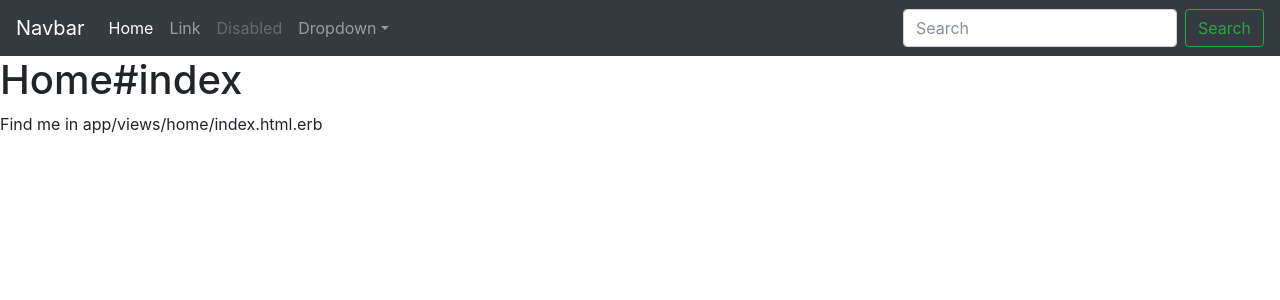
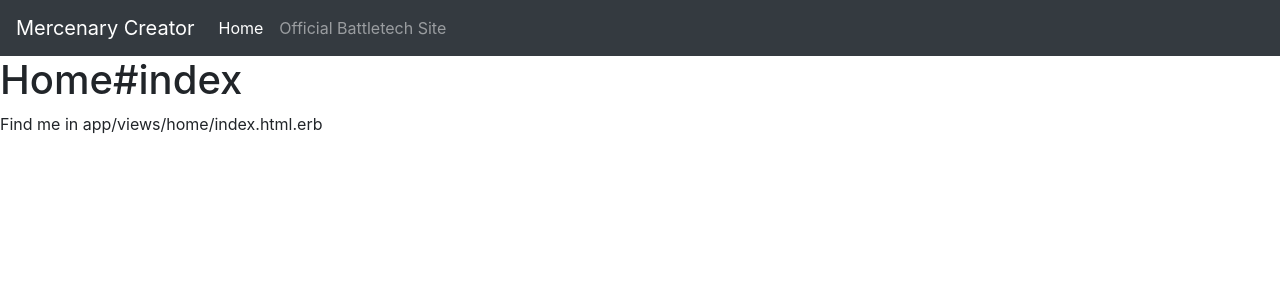
Before and after one commit to ktrainer2885/MercenaryCreator, a Rails app: page / in a window 1280 px wide. Shown: the top 300 px of the page. Run offline with Rails 7, Linux system fonts and the light colour scheme; style sheets or scripts are compiled from the project's sources; some libraries are stand-ins or nearby versions.

Commit message:
Setting up landing page for rails server. Similiar to mockup. Still needs some buttons. (LOGIN!)

```diff
--- a/app/views/layouts/_navigation.html.erb
+++ b/app/views/layouts/_navigation.html.erb
@@ -1,32 +1,20 @@
 <nav class="navbar navbar-expand-md navbar-dark bg-dark">
-      <a class="navbar-brand" href="#">Navbar</a>
-      <button class="navbar-toggler" type="button" data-toggle="collapse" data-target="#navbarsExampleDefault" aria-controls="navbarsExampleDefault" aria-expanded="false" aria-label="Toggle navigation">
+  <a class="navbar-brand" href="#">Mercenary Creator</a>
+  <button class="navbar-toggler" type="button" data-toggle="collapse" data-target="#navbarsExampleDefault" aria-controls="navbarsExampleDefault"
+    aria-expanded="false" aria-label="Toggle navigation">
     <span class="navbar-toggler-icon"></span>
   </button>
 
   <div class="collapse navbar-collapse" id="navbarsExampleDefault">
     <ul class="navbar-nav mr-auto">
       <li class="nav-item active">
-            <a class="nav-link" href="#">Home <span class="sr-only">(current)</span></a>
+        <a class="nav-link" href="#">Home
+          <span class="sr-only">(current)</span>
+        </a>
       </li>
       <li class="nav-item">
-            <a class="nav-link" href="#">Link</a>
-          </li>
-          <li class="nav-item">
-            <a class="nav-link disabled" href="#">Disabled</a>
-          </li>
-          <li class="nav-item dropdown">
-            <a class="nav-link dropdown-toggle" href="http://example.com" id="dropdown01" data-toggle="dropdown" aria-haspopup="true" aria-expanded="false">Dropdown</a>
-            <div class="dropdown-menu" aria-labelledby="dropdown01">
-              <a class="dropdown-item" href="#">Action</a>
-              <a class="dropdown-item" href="#">Another action</a>
-              <a class="dropdown-item" href="#">Something else here</a>
-            </div>
+        <a class="nav-link" href="http://bg.battletech.com">Official Battletech Site</a>
       </li>
     </ul>
-        <form class="form-inline my-2 my-lg-0">
-          <input class="form-control mr-sm-2" type="text" placeholder="Search" aria-label="Search">
-          <button class="btn btn-outline-success my-2 my-sm-0" type="submit">Search</button>
-        </form>
   </div>
 </nav>
--- a/app/views/layouts/application.html.erb
+++ b/app/views/layouts/application.html.erb
@@ -1,10 +1,18 @@
 <!DOCTYPE html>
 <html>
+
 <head>
-    <title>Csci3340Starter</title>
+  <meta charset="utf-8">
+  <meta name="viewport" content="width=device-width, initial-scale=1, shrink-to-fit=no">
+  <meta name="description" content="Mercenary Creator">
+  <meta name="author" content="Rogelio Sergio Ramirez III, Austin, ???">
+  <link rel="icon" href="http://bg.battletech.com/bt_icon.png?x64300">
+  <title>Battletech's Mercenary Creator</title>
+
   <%= csrf_meta_tags %>
 
-	<link rel="stylesheet" href="https://maxcdn.bootstrapcdn.com/bootstrap/4.0.0-beta.2/css/bootstrap.min.css" integrity="sha384-PsH8R72JQ3SOdhVi3uxftmaW6Vc51MKb0q5P2rRUpPvrszuE4W1povHYgTpBfshb" crossorigin="anonymous">
+    <link rel="stylesheet" href="https://maxcdn.bootstrapcdn.com/bootstrap/4.0.0-beta.2/css/bootstrap.min.css" integrity="sha384-PsH8R72JQ3SOdhVi3uxftmaW6Vc51MKb0q5P2rRUpPvrszuE4W1povHYgTpBfshb"
+      crossorigin="anonymous">
 
     <%= stylesheet_link_tag    'application', media: 'all', 'data-turbolinks-track': 'reload' %>
 
@@ -16,9 +24,13 @@
     <%= yield %>
 
 
-    <script src="https://code.jquery.com/jquery-3.2.1.slim.min.js" integrity="sha384-KJ3o2DKtIkvYIK3UENzmM7KCkRr/rE9/Qpg6aAZGJwFDMVNA/GpGFF93hXpG5KkN" crossorigin="anonymous"></script>
-	<script src="https://cdnjs.cloudflare.com/ajax/libs/popper.js/1.12.3/umd/popper.min.js" integrity="sha384-vFJXuSJphROIrBnz7yo7oB41mKfc8JzQZiCq4NCceLEaO4IHwicKwpJf9c9IpFgh" crossorigin="anonymous"></script>
-	<script src="https://maxcdn.bootstrapcdn.com/bootstrap/4.0.0-beta.2/js/bootstrap.min.js" integrity="sha384-alpBpkh1PFOepccYVYDB4do5UnbKysX5WZXm3XxPqe5iKTfUKjNkCk9SaVuEZflJ" crossorigin="anonymous"></script>
+      <script src="https://code.jquery.com/jquery-3.2.1.slim.min.js" integrity="sha384-KJ3o2DKtIkvYIK3UENzmM7KCkRr/rE9/Qpg6aAZGJwFDMVNA/GpGFF93hXpG5KkN"
+        crossorigin="anonymous"></script>
+      <script src="https://cdnjs.cloudflare.com/ajax/libs/popper.js/1.12.3/umd/popper.min.js" integrity="sha384-vFJXuSJphROIrBnz7yo7oB41mKfc8JzQZiCq4NCceLEaO4IHwicKwpJf9c9IpFgh"
+        crossorigin="anonymous"></script>
+      <script src="https://maxcdn.bootstrapcdn.com/bootstrap/4.0.0-beta.2/js/bootstrap.min.js" integrity="sha384-alpBpkh1PFOepccYVYDB4do5UnbKysX5WZXm3XxPqe5iKTfUKjNkCk9SaVuEZflJ"
+        crossorigin="anonymous"></script>
       <%= javascript_include_tag 'application', 'data-turbolinks-track': 'reload' %>
 </body>
+
 </html>
```
Also changed, not shown: app/views/admin/index.html.erb (+8 -8 lines), projectInfo/mockUp_noSignIn/index.html (+31 -20 lines). Lines whose indentation alone changed are shown as unchanged.
